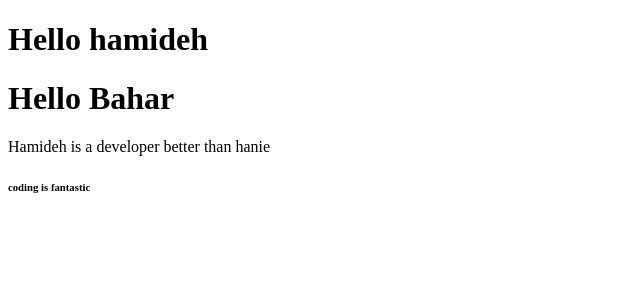
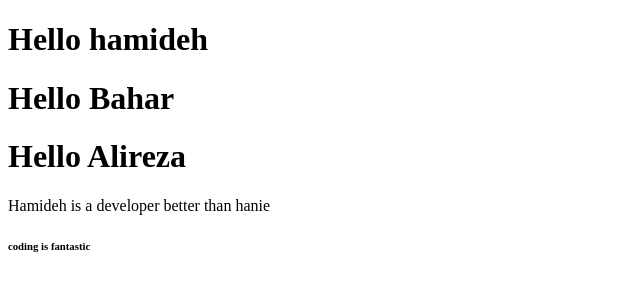
Before and after one commit to alireza-mehrzad/github-learning, a plain HTML site: page index.html in a window 1280 px wide. Shown: the whole page, without its empty margins (0-640 px from the left). Drawn offline with Linux system fonts and the light colour scheme.

Commit message:
Alireza added

```diff
--- a/index.html
+++ b/index.html
@@ -8,6 +8,7 @@
 <body>
     <h1>Hello hamideh</h1>
     <h1>Hello Bahar</h1>
+    <h1>Hello Alireza</h1>
 
 
     <span>Hamideh is a developer better than hanie</span>
```
